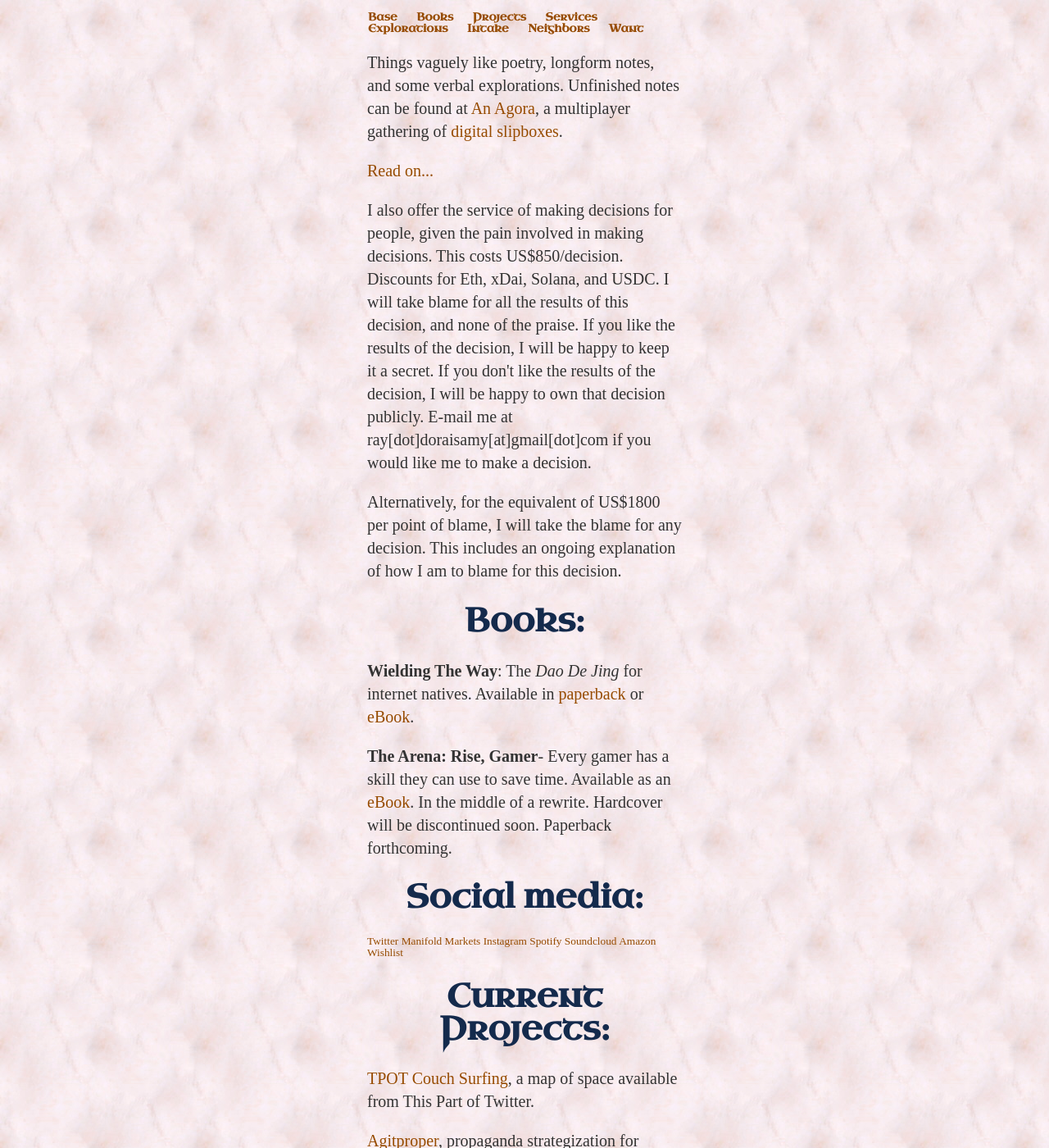
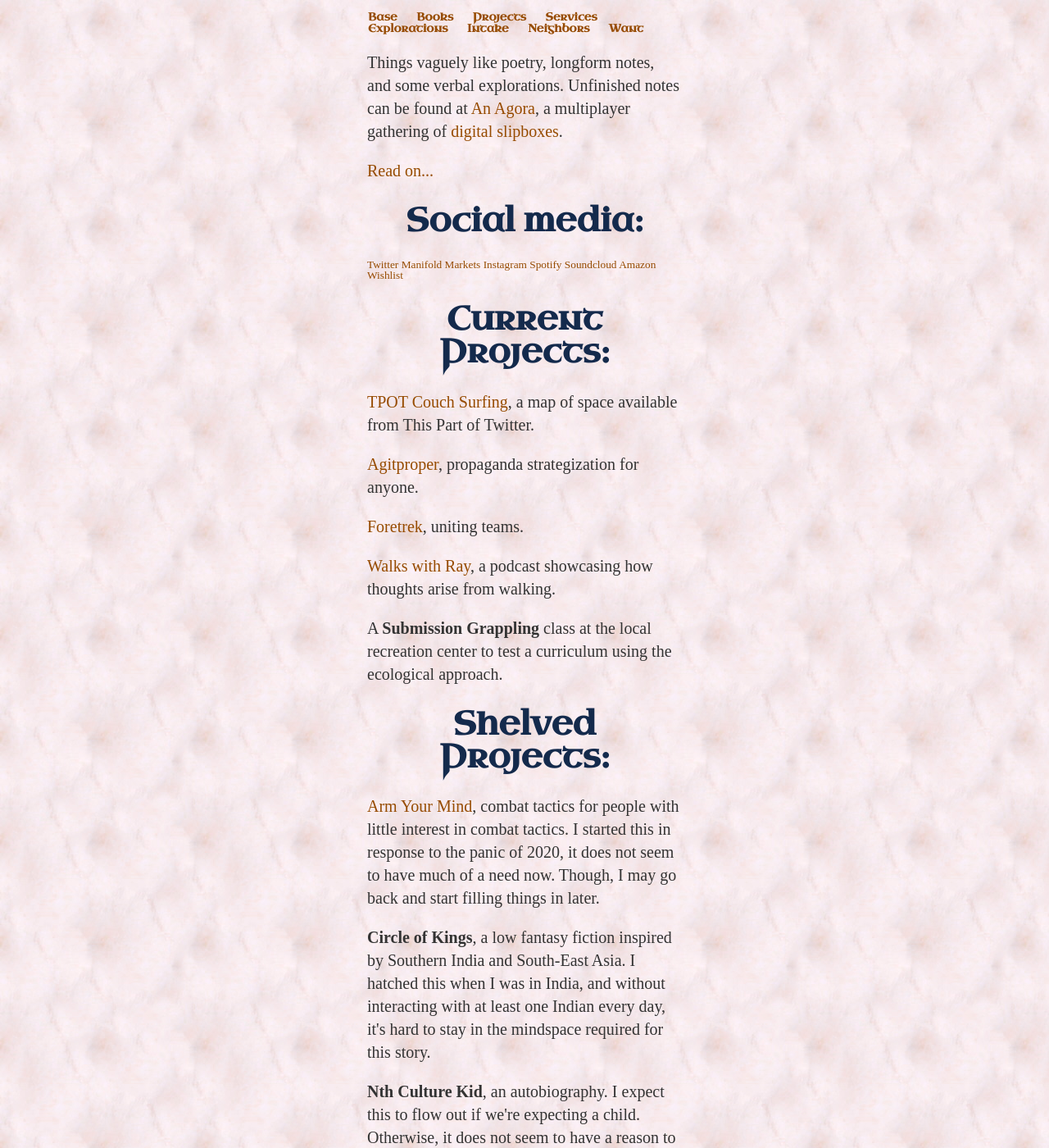
Before and after one commit to ray-dorai/ray-dorai.github.io, a Jekyll site: the page built from index.html, in a window 1280 px wide and 1400 px high. Shown: the whole window at 82% size. Built offline with Jekyll 4.4.1, drawn with Linux system fonts in a browser that asks for light colours; some web fonts are replaced.

Commit message:
Update index.html

```diff
--- a/index.html
+++ b/index.html
@@ -5,12 +5,6 @@ title: Ray Doraisamy
 <div class="blurb">
 	<p>Things vaguely like poetry, longform notes, and some verbal explorations. Unfinished notes can be found at <a href="https://anagora.org/@forshaper">An Agora</a>, a multiplayer gathering of <a href="https://en.wikipedia.org/wiki/Zettelkasten">digital slipboxes</a>.</p>
 	<p><a href="/explorations">Read on...</a></p>
-	<p>I also offer the service of making decisions for people, given the pain involved in making decisions. This costs US$850/decision. Discounts for Eth, xDai, Solana, and USDC. I will take blame for all the results of this decision, and none of the praise. If you like the results of the decision, I will be happy to keep it a secret. If you don't like the results of the decision, I will be happy to own that decision publicly. E-mail me at ray[dot]doraisamy[at]gmail[dot]com if you would like me to make a decision.</p>
-	<p>Alternatively, for the equivalent of US$1800 per point of blame, I will take the blame for any decision. This includes an ongoing explanation of how I am to blame for this decision. </p>
-
-	<h1>Books:</h1>
-        <p><b>Wielding The Way</b>: The <i>Dao De Jing</i> for internet natives. Available in <a href="https://www.amazon.com/Wielding-Way-Ray-Doraisamy/dp/B09HG2FCGZ/ref=tmm_pap_swatch_0?_encoding=UTF8&qid=1633528813&sr=8-1">paperback</a> or <a href="https://forshaper.gumroad.com/l/wielding_the_way">eBook</a>.</p>
-	<p><b>The Arena: Rise, Gamer</b>- Every gamer has a skill they can use to save time. Available as an <a href="https://forshaper.gumroad.com/l/the_arena">eBook</a>. In the middle of a rewrite. Hardcover will be discontinued soon. Paperback forthcoming.
 
 
 	<h1>Social media:</h1>
```
